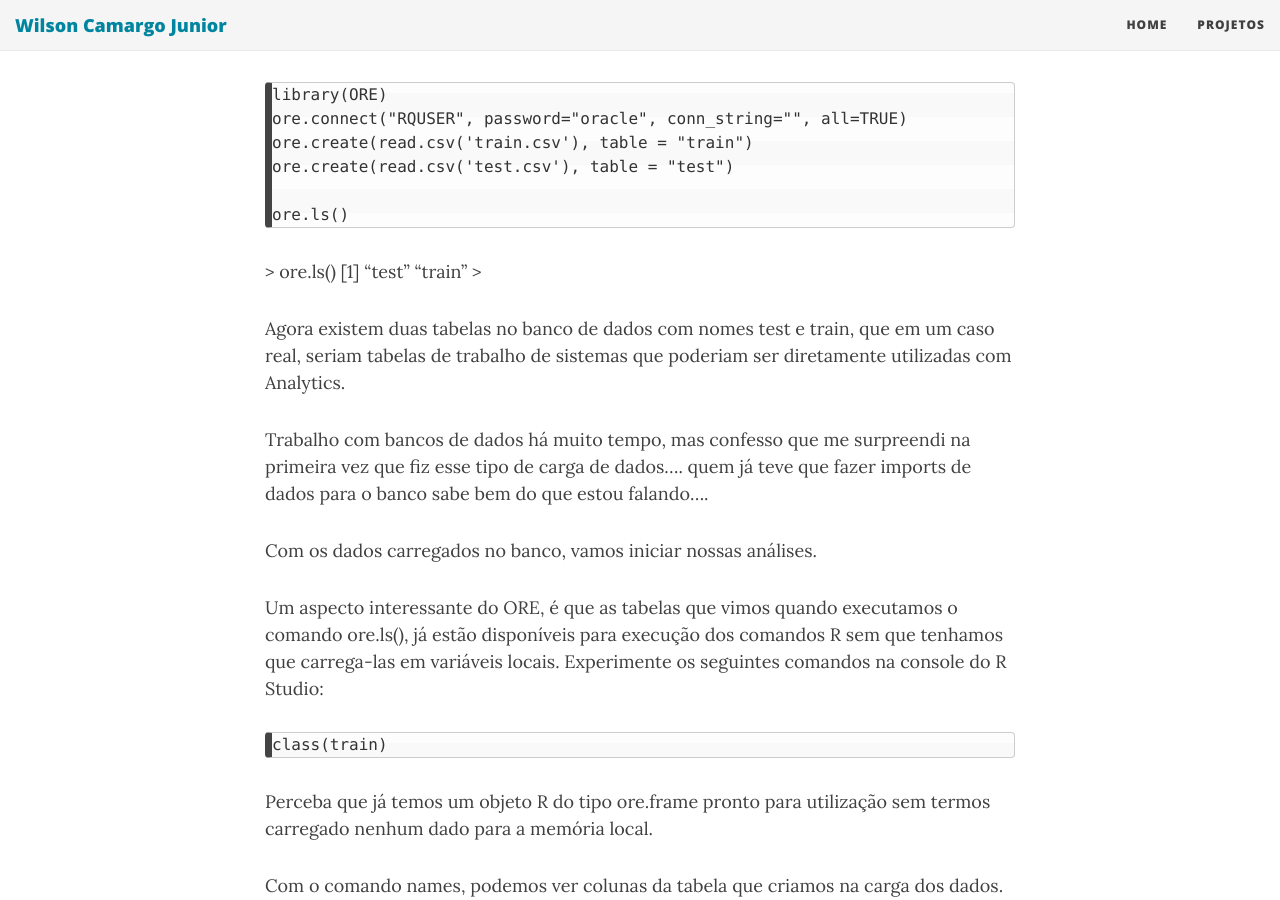
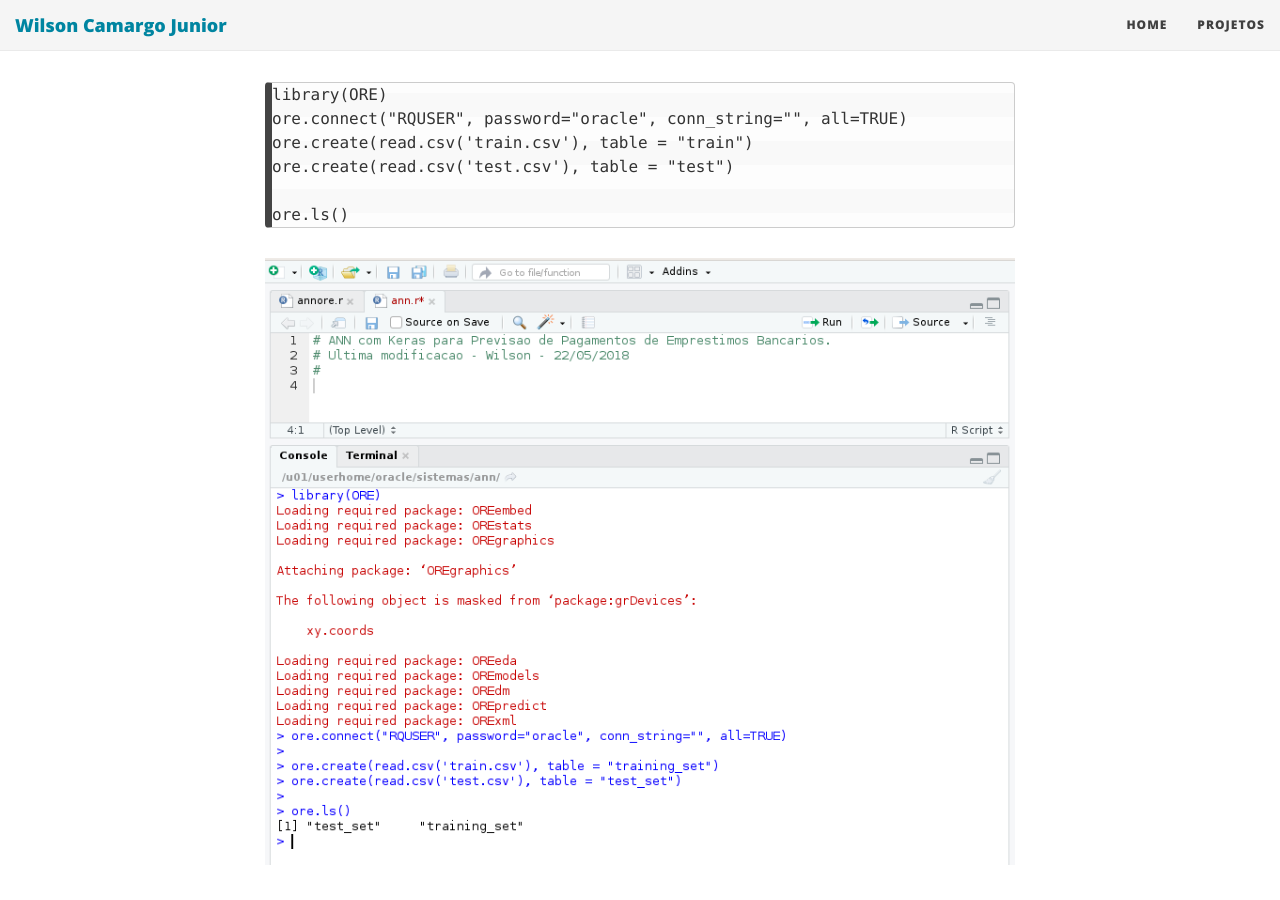
Before and after one commit to wilson-camargo-jr/teste, a Jekyll site: the page built from tmp/p7.md, in a window 1280 px wide and 900 px high, scrolled down 5474 px. Built offline with Jekyll 4.4.1, drawn with Linux system fonts in a browser that asks for light colours; nearby versions of some CDN libraries; comment, search, counter and statistics services are not loaded.

Commit message:
Update p7.md

````diff
--- a/tmp/p7.md
+++ b/tmp/p7.md
@@ -97,9 +97,7 @@
 ore.ls()
 ```
 
-\> ore.ls()
-\[1] "test"  "train"
-\>
+![rsutdio](https://wilson-camargo-jr.github.io/img/create-tables.jpg)
 
 Agora existem duas tabelas no banco de dados com nomes test e train, que em um caso real, seriam tabelas de trabalho de sistemas que poderiam ser diretamente utilizadas com Analytics.
 
````
